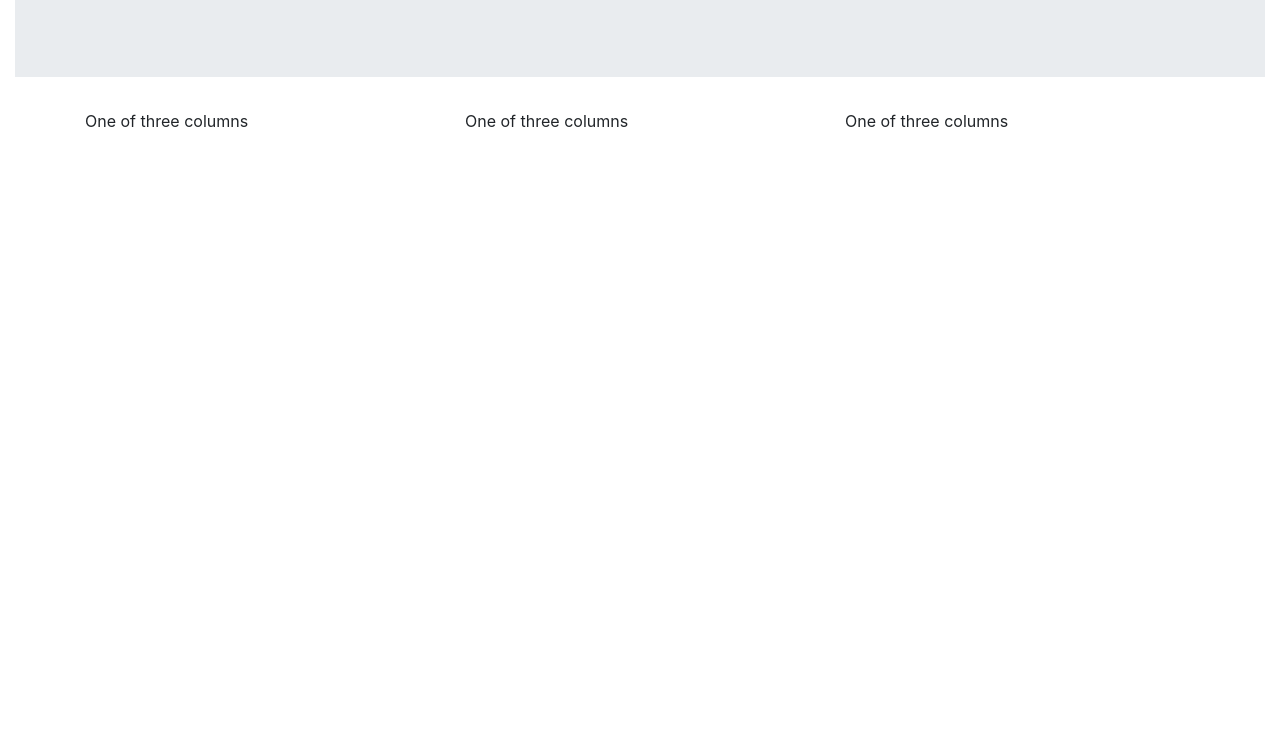
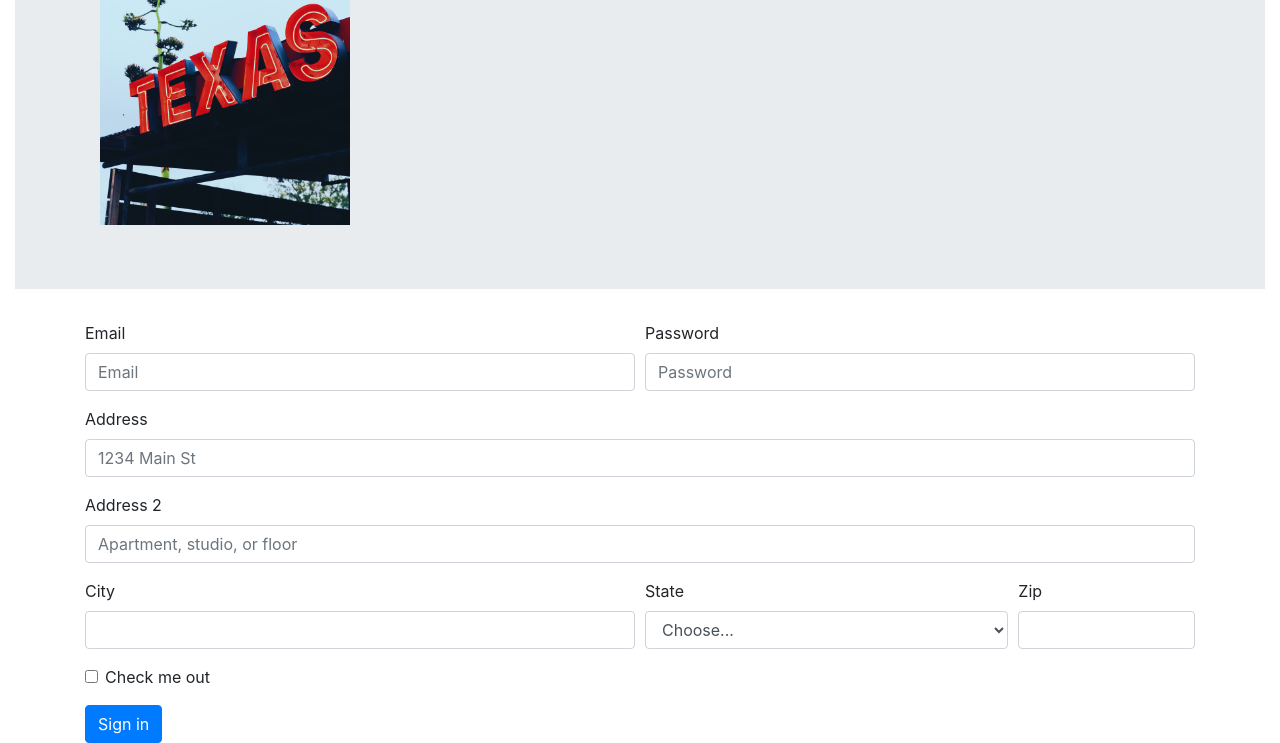
Before and after one commit to jaypowellcs/BuyHomesQuickDFW, a website: page index.html in a window 1280 px wide. Shown: the part 172-915 px from the top of the page. Before the commit the page ends 800 px from the top, so only its background shows below. Drawn offline with nearby package versions, Linux system fonts and the light colour scheme.

Commit message:
Add forms

```diff
--- a/index.html
+++ b/index.html
@@ -19,8 +19,10 @@
     <div class="row">
         <div class="col-sm">
             <div class="container">
-                <h1 class="display-4">Fluid jumbotron</h1>
-                <p class="lead">This is a modified jumbotron that occupies the entire horizontal space of its parent.</p>
+                <div class="col-sm">
+                    <img class="img-fluid float-left" width="250px" src="images/enrique-macias-BXXYZ4HtGxU-unsplash.jpg" alt="sign of texas">
+                </div>
+                <h1 class="display-4">Buy Homes Quick DFW</h1>
             </div>
         </div>
     </div>
@@ -31,13 +33,52 @@
 <div class="container">
     <div class="row">
         <div class="col-sm">
-        One of three columns
-        </div>
-        <div class="col-sm">
-        One of three columns
-        </div>
-        <div class="col-sm">
-        One of three columns
+            <form>
+                <div class="form-row">
+                  <div class="form-group col-md-6">
+                    <label for="inputEmail4">Email</label>
+                    <input type="email" class="form-control" id="inputEmail4" placeholder="Email">
+                  </div>
+                  <div class="form-group col-md-6">
+                    <label for="inputPassword4">Password</label>
+                    <input type="password" class="form-control" id="inputPassword4" placeholder="Password">
+                  </div>
+                </div>
+                <div class="form-group">
+                  <label for="inputAddress">Address</label>
+                  <input type="text" class="form-control" id="inputAddress" placeholder="1234 Main St">
+                </div>
+                <div class="form-group">
+                  <label for="inputAddress2">Address 2</label>
+                  <input type="text" class="form-control" id="inputAddress2" placeholder="Apartment, studio, or floor">
+                </div>
+                <div class="form-row">
+                  <div class="form-group col-md-6">
+                    <label for="inputCity">City</label>
+                    <input type="text" class="form-control" id="inputCity">
+                  </div>
+                  <div class="form-group col-md-4">
+                    <label for="inputState">State</label>
+                    <select id="inputState" class="form-control">
+                      <option selected>Choose...</option>
+                      <option>...</option>
+                    </select>
+                  </div>
+                  <div class="form-group col-md-2">
+                    <label for="inputZip">Zip</label>
+                    <input type="text" class="form-control" id="inputZip">
+                  </div>
+                </div>
+                <div class="form-group">
+                  <div class="form-check">
+                    <input class="form-check-input" type="checkbox" id="gridCheck">
+                    <label class="form-check-label" for="gridCheck">
+                      Check me out
+                    </label>
+                  </div>
+                </div>
+                <button type="submit" class="btn btn-primary">Sign in</button>
+              </form>
         </div>
     </div>
  </div>
```
Also changed, not shown: images/enrique-macias-BXXYZ4HtGxU-unsplash.jpg (added).
